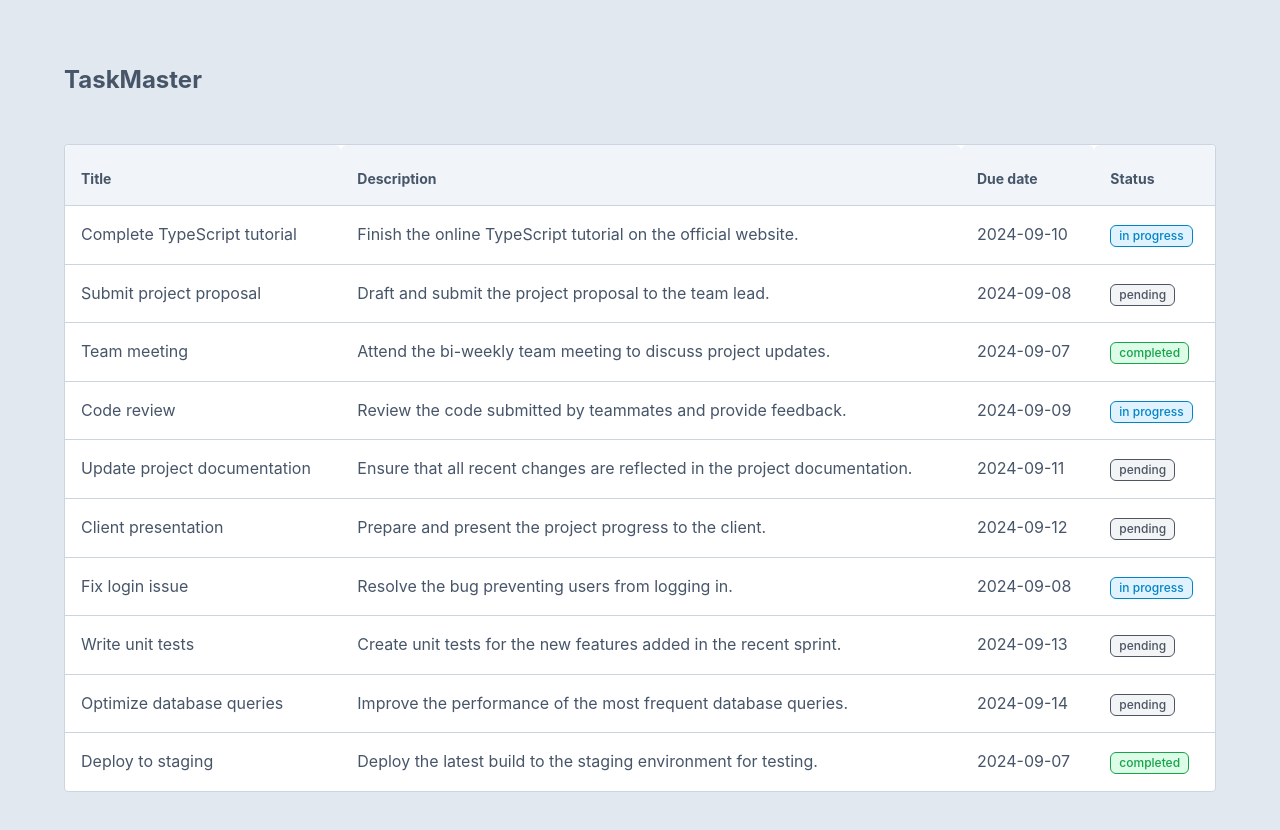
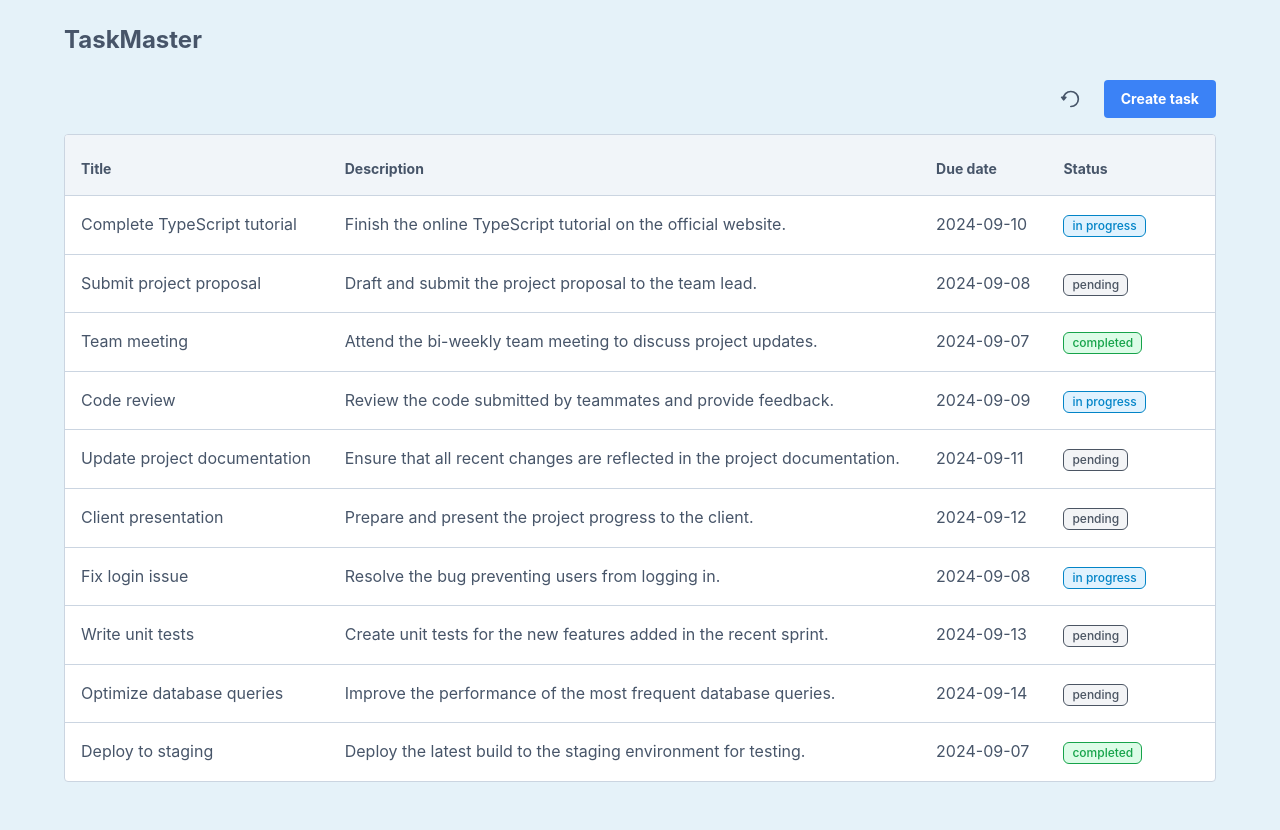
Before and after one commit to tkuznyetsoff/task-master, a Vue app: page / in a window 1280 px wide. Shown: the top 830 px of the page. After the commit the page ends 800 px from the top, so only its background shows below. Built offline with nearby package versions, Linux system fonts and the light colour scheme.

Commit message:
implement task create, task edit and tasks restore

```diff
--- a/index.html
+++ b/index.html
@@ -6,8 +6,8 @@
     <meta name="viewport" content="width=device-width, initial-scale=1.0">
     <title>TaskMaster</title>
   </head>
-  <body class="bg-slate-200 text-slate-600">
-    <div id="app" class="container mx-auto p-16"></div>
+  <body class="bg-sky-600/10 text-slate-600">
+    <div id="app" class="container mx-auto px-16"></div>
     <script type="module" src="/src/main.ts"></script>
   </body>
 </html>
--- a/src/components/app-button/AppButton.vue
+++ b/src/components/app-button/AppButton.vue
@@ -3,12 +3,14 @@
 		type="button"
 		:class="[
 			{
-				'border-transparent bg-blue-500 hover:bg-blue-600 active:bg-blue-700 text-white':
+				'border border-transparent bg-blue-500 hover:bg-blue-600 active:bg-blue-700 text-white':
 					variant === 'primary',
 				'border border-slate-300 hover:border-slate-400 active:border-slate-500':
-					variant === 'secondary'
+					variant === 'secondary',
+				'p-2 hover:bg-slate-200 active:bg-slate-300 inline-flex': variant === 'icon'
 			},
-			'py-2 px-4 border rounded border-box outline-none'
+			{ 'py-2 px-4': variant !== 'icon' },
+			'rounded font-bold text-sm border-box outline-none'
 		]"
 		v-bind="$attrs"
 	>
@@ -18,6 +20,6 @@
 
 <script setup lang="ts">
 const { variant = 'primary' } = defineProps<{
-	variant?: 'primary' | 'secondary'
+	variant?: 'primary' | 'secondary' | 'icon'
 }>()
 </script>
--- /dev/null
+++ b/src/components/app-icon/AppIcon.vue
@@ -0,0 +1,29 @@
+<template>
+	<svg height="20" width="20" viewBox="0 0 24 24" class="shrink-0" v-html="template" />
+</template>
+
+<script setup lang="ts">
+import { computed } from 'vue'
+
+const { iconName } = defineProps<{
+	iconName: 'trashcan' | 'down_arrow' | 'refresh'
+}>()
+
+const template = computed(() => {
+	switch (iconName) {
+		case 'trashcan':
+			return `<path d="M21.7073 4.25H2.29268C2.39564 3.9587 2.67345 3.75 3 3.75H21C21.3266 3.75 21.6044 3.9587 21.7073 4.25Z" stroke="currentColor" stroke-width="1.5"/>
+				<path d="M4.05494 4.52035C4.04478 4.23602 4.27253 4 4.55703 4H12H19.443C19.7275 4 19.9552 4.23602 19.9451 4.52035L19.354 21.0714C19.3155 22.1475 18.432 23 17.3552 23H6.64477C5.56798 23 4.68448 22.1475 4.64604 21.0714L4.05494 4.52035Z" stroke="currentColor" stroke-width="2" stroke-linecap="round" stroke-linejoin="round" fill="transparent"/>
+				<path d="M8.64494 3.5C9.07521 2.05426 10.4145 1 12 1C13.5855 1 14.9248 2.05426 15.3551 3.5H8.64494Z" stroke="currentColor" stroke-width="2" fill="transparent"/>
+				<line x1="9.25" y1="8.5" x2="9.25" y2="18.5" stroke="currentColor" stroke-width="2" stroke-linecap="round"/>
+				<line x1="14.5" y1="8.5" x2="14.5" y2="18.5" stroke="currentColor" stroke-width="2" stroke-linecap="round"/>`
+		case 'down_arrow':
+			return `<path d="M13 3C13 2.44772 12.5523 2 12 2C11.4477 2 11 2.44772 11 3V18.5139L6.72112 14.0602C6.33849 13.662 5.70545 13.6493 5.30719 14.0319C4.90893 14.4145 4.89625 15.0476 5.27888 15.4458L11.2789 21.691C11.4674 21.8873 11.7278 21.9982 12 21.9982C12.2722 21.9982 12.5326 21.8873 12.7211 21.691L18.7211 15.4458C19.1037 15.0476 19.0911 14.4145 18.6928 14.0319C18.2945 13.6493 17.6615 13.662 17.2789 14.0602L13 18.5139V3Z" fill="currentColor"/>`
+		case 'refresh':
+			return `<path d="M4.49926 13.0019L2 10.0047L6.99777 9.99926L4.49926 13.0019Z" stroke="currentColor" stroke-width="2" stroke-linecap="round" stroke-linejoin="round" fill="transparent"/>
+			<path d="M13 21C17.9706 21 22 16.9706 22 12C22 7.02944 17.9706 3 13 3C8.02944 3 4 7.02944 4 12" stroke="currentColor" stroke-width="2" stroke-linecap="round" fill="transparent"/>`
+		default:
+			return ''
+	}
+})
+</script>
--- a/src/components/tasks/TaskEdit.vue
+++ b/src/components/tasks/TaskEdit.vue
@@ -1,6 +1,6 @@
 <template>
 	<AppDrawer :visible="!!editedTask">
-		<h2 class="text-xl font-bold mt-4 mb-8">Edit task</h2>
+		<h2 class="text-xl font-bold mt-4 mb-8">{{ inEditMode ? 'Edit' : 'Create' }} task</h2>
 		<form id="task-form" class="flex flex-col gap-4" @submit.prevent="onSubmit">
 			<AppInput label="Title" v-model="formModel.title" />
 			<AppTextarea label="Description" v-model="formModel.description" />
@@ -25,13 +25,14 @@
 </template>
 
 <script setup lang="ts">
-import { reactive, watch, toRefs } from 'vue'
-import type { TaskBase, Task } from '@/types'
+import { reactive, watch, toRefs, computed } from 'vue'
+import type { Task } from '@/types'
 import AppDrawer from '@/components/app-drawer/AppDrawer.vue'
 import AppInput from '@/components/form/app-input/AppInput.vue'
 import AppTextarea from '@/components/form/app-textarea/AppTextarea.vue'
 import AppSelect from '@/components/form/app-select/AppSelect.vue'
 import AppButton from '@/components/app-button/AppButton.vue'
+import { useTask } from '@/composables/useTask'
 
 const props = defineProps<{
 	editedTask: Task | null
@@ -39,21 +40,24 @@ const props = defineProps<{
 const { editedTask } = toRefs(props)
 
 const emit = defineEmits<{
-	(e: 'create', id: number): void
-	(e: 'update', value: { data: TaskBase; id: Task['id'] }): void
-	(e: 'cancel'): void
+	'create': [task: Task]
+	'update': [task: Task]
+	'cancel': []
 }>()
 
-const formModel = reactive<TaskBase>({
-	title: '',
-	description: '',
-	dueDate: '',
-	status: 'pending'
-})
+const { getDefaultTaskModel } = useTask()
+
+const inEditMode = computed(() => typeof editedTask.value?.id === 'number')
+
+const formModel = reactive<Task>(getDefaultTaskModel())
 
 const onSubmit = () => {
 	if (!editedTask.value) return
-	emit('update', { data: formModel, id: editedTask.value.id })
+	if (inEditMode.value) {
+		emit('update', { id: editedTask.value.id, ...formModel })
+	} else {
+		emit('create', formModel)
+	}
 }
 
 watch(editedTask, () => {
--- a/src/components/tasks/TasksTable.vue
+++ b/src/components/tasks/TasksTable.vue
@@ -5,15 +5,16 @@
 				<th
 					v-for="header in ['Title', 'Description', 'Due date', 'Status']"
 					:key="header"
-					class="p-4 pt-6 text-left font-bold text-sm bg-slate-100 rounded-t-md"
+					class="p-4 pt-6 text-left font-bold text-sm bg-slate-100"
 				>
 					{{ header }}
 				</th>
+				<th class="bg-slate-100"></th>
 			</tr>
 			<tr
 				v-for="task in items"
 				:key="task.id"
-				class="hover:bg-sky-50 transition cursor-pointer"
+				class="hover:bg-sky-50 transition cursor-pointer group"
 				@click="$emit('itemClick', task)"
 			>
 				<td class="p-4">{{ task.title }}</td>
@@ -24,13 +25,27 @@
 						{{ task.status }}
 					</AppBadge>
 				</td>
+				<td class="p-2">
+					<AppButton
+						variant="icon"
+						class="align-middle hover:text-red-500 transition-all"
+						@click.stop="$emit('removeItem', task)"
+					>
+						<AppIcon iconName="trashcan" class="invisible group-hover:visible" />
+					</AppButton>
+				</td>
 			</tr>
 		</table>
+		<div v-if="!items.length" class="min-h-[50vh] flex items-center justify-center">
+			<p>You have no tasks, well done!</p>
+		</div>
 	</div>
 </template>
 
 <script setup lang="ts">
 import AppBadge from '@/components/app-badge/AppBadge.vue'
+import AppIcon from '@/components/app-icon/AppIcon.vue'
+import AppButton from '@/components/app-button/AppButton.vue'
 import type { Task, Status, TailwindColors } from '@/types'
 
 const { items } = defineProps<{
@@ -39,6 +54,7 @@ const { items } = defineProps<{
 
 defineEmits<{
 	itemClick: [task: Task]
+	removeItem: [task: Task]
 }>()
 
 const badgeMap = new Map<Status, TailwindColors>([
--- /dev/null
+++ b/src/composables/useTask.ts
@@ -0,0 +1,11 @@
+import type { TaskBase } from '@/types'
+
+export function useTask() {
+	const getDefaultTaskModel = (): TaskBase => ({
+		title: '',
+		description: '',
+		dueDate: '',
+		status: 'pending'
+	})
+	return { getDefaultTaskModel }
+}
--- a/src/pages/TasksPage.vue
+++ b/src/pages/TasksPage.vue
@@ -1,7 +1,22 @@
 <template>
-	<h1 class="text-2xl font-bold mb-12">TaskMaster</h1>
-	<TasksTable :items="tasks" @itemClick="setEditedTask" />
-	<TaskEdit :editedTask="editedTask" @update="onUpdate" @cancel="setEditedTask(null)" />
+	<h1 class="text-2xl font-bold py-6">TaskMaster</h1>
+	<div class="flex items-center justify-end gap-4 mb-4">
+		<AppButton variant="icon" title="Reset" @click="resetTasks">
+			<AppIcon iconName="refresh" />
+		</AppButton>
+		<AppButton variant="primary" @click="createNewTask">Create task</AppButton>
+	</div>
+	<TasksTable
+		:items="tasks"
+		@itemClick="setEditedTask"
+		@removeItem="store.removeTask"
+	/>
+	<TaskEdit
+		:editedTask="editedTask"
+		@update="updateTask"
+		@create="submitCreate"
+		@cancel="setEditedTask(null)"
+	/>
 </template>
 
 <script setup lang="ts">
@@ -9,19 +24,35 @@ import { ref } from 'vue'
 import TasksTable from '@/components/tasks/TasksTable.vue'
 import { storeToRefs } from 'pinia'
 import { useTasksStore } from '@/stores/tasks'
-import type { TaskBase, Task } from '@/types'
+import type { Task } from '@/types'
 import TaskEdit from '@/components/tasks/TaskEdit.vue'
+import AppButton from '@/components/app-button/AppButton.vue'
+import { useTask } from '@/composables/useTask'
+import AppIcon from '@/components/app-icon/AppIcon.vue'
 
-const { tasks } = storeToRefs(useTasksStore())
-const { updateTask } = useTasksStore()
+const store = useTasksStore()
+const { tasks } = storeToRefs(store)
+const { getDefaultTaskModel } = useTask()
 
 const editedTask = ref<Task | null>(null)
 
 function setEditedTask(task: Task | null) {
 	editedTask.value = task
 }
-function onUpdate({ data, id }: { data: TaskBase; id: Task['id'] }) {
-	updateTask({ data, id })
+function createNewTask() {
+	editedTask.value = getDefaultTaskModel()
+}
+
+function updateTask(task: Task) {
+	store.updateTask(task)
 	setEditedTask(null)
 }
+function submitCreate(task: Task) {
+	store.createTask(task)
+	setEditedTask(null)
+}
+
+function resetTasks() {
+	store.$reset()
+}
 </script>
--- a/src/stores/tasks.ts
+++ b/src/stores/tasks.ts
@@ -1,16 +1,40 @@
 import { ref } from 'vue'
 import { defineStore } from 'pinia'
-import type { Task, TaskBase } from '@/types'
+import type { Task } from '@/types'
 import json from '@/assets/data.json'
 
 export const useTasksStore = defineStore('tasks', () => {
-	const tasks = ref<Task[]>(json as Task[])
+	const tasks = ref<Task[]>(structuredClone(json as Task[]))
 
-	function updateTask({ data, id }: { data: TaskBase; id: Task['id'] }) {
-		const taskIndex = tasks.value.findIndex((task) => task.id === id)
-		if (taskIndex === -1) return
-		tasks.value[taskIndex] = { id, ...data }
+	function createTask(task: Task) {
+		tasks.value.push({
+			id: +new Date(),
+			...task
+		})
 	}
 
-	return { tasks, updateTask }
+	function updateTask(task: Task) {
+		const taskIndex = tasks.value.findIndex((_task) => _task.id === task.id)
+		if (taskIndex === -1) return
+		tasks.value[taskIndex] = { ...task }
+	}
+
+	function removeTask(task: Task) {
+		const taskIndex = tasks.value.findIndex((_task) => _task.id === task.id)
+		console.log(taskIndex)
+		if (taskIndex === -1) return
+		tasks.value.splice(taskIndex, 1)
+	}
+
+	function $reset() {
+		tasks.value = structuredClone(json as Task[])
+	}
+
+	return {
+		tasks,
+		createTask,
+		updateTask,
+		removeTask,
+		$reset
+	}
 })
--- a/src/types/index.ts
+++ b/src/types/index.ts
@@ -10,7 +10,7 @@ export interface TaskBase {
 }
 
 export interface Task extends TaskBase {
-	id: number
+	id?: number
 }
 
 export type TailwindColors = keyof DefaultColors
```
Also changed, not shown: 1 other file (tests, documents, lock files or other folders).
